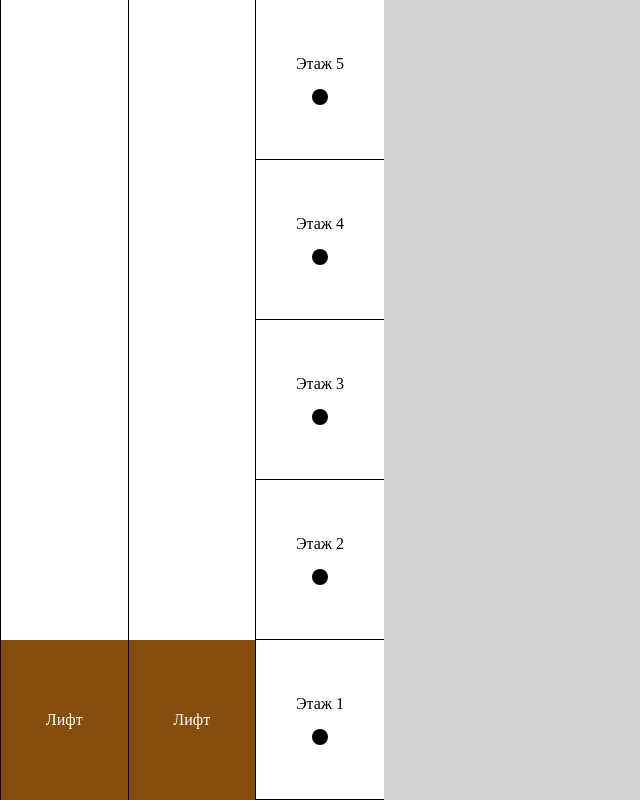
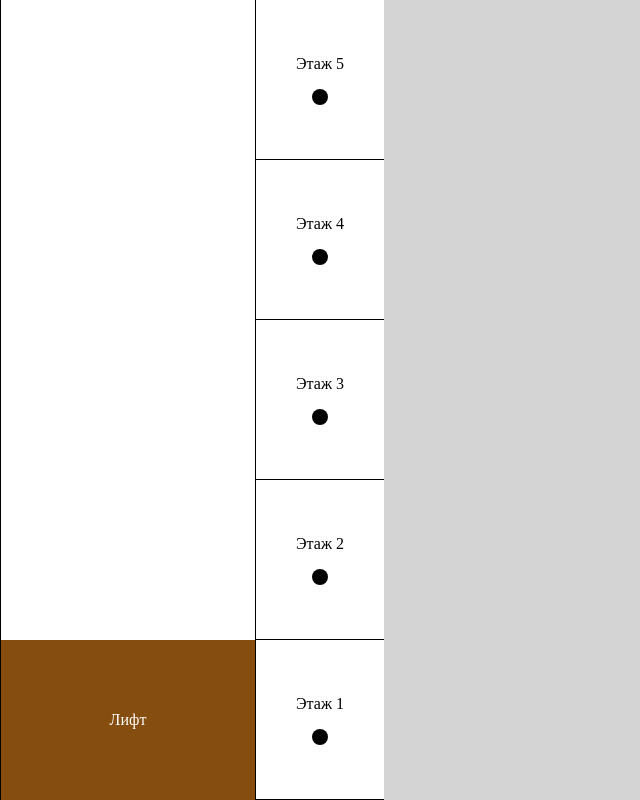
Before and after one commit to AleksandrSmirnov92/elevatorTestProjectVue, a Vue app: page / in a window 1280 px wide. Shown: the whole page, without its empty margins (0-640 px from the left). Built offline with nearby package versions, Linux system fonts and the light colour scheme.

Commit message:
I refactored, moved all the logic to a separate file, added an elevator class and code readability protection.

```diff
--- a/src/components/Elevator/Elevator.vue
+++ b/src/components/Elevator/Elevator.vue
@@ -16,10 +16,9 @@
 import { toRefs, watch, ref } from "vue";
 const heightElevator = ref(null);
 const props = defineProps({
-  tasks: Number,
   floorPosition: Number,
 });
-const { tasks, floorPosition } = toRefs(props);
+const { floorPosition } = toRefs(props);
 const translateY = ref(0);
 const timeMove = ref(1);
 let initialSeconds = 1;
@@ -59,42 +58,6 @@ const animationElevator = (newFloorPosition) => {
 watch(floorPosition, (newFloorPosition) => {
   animationElevator(newFloorPosition);
 });
-
-// const handleMove = (newTasks) => {
-//   if (initialSeconds < tasks.value) {
-//     // console.log("Время анимации вверх", tasks.value - initialSeconds);
-//     translateY.value = -heightElevator.value.clientHeight * (newTasks - 1);
-//     timeMove.value = tasks.value - initialSeconds;
-//     setTimeout(() => {
-//       const stop = setInterval(() => {
-//         toggleClass.value = !toggleClass.value;
-//       }, 500);
-//       setTimeout(() => {
-//         clearInterval(stop);
-//         toggleClass.value = false;
-//       }, 3000);
-//     }, 1000 * timeMove.value);
-//     initialSeconds = tasks.value;
-//   }
-//   if (initialSeconds > tasks.value) {
-//     // console.log("Время анимации вниз", initialSeconds - tasks.value);
-//     translateY.value = -heightElevator.value.clientHeight * (newTasks - 1);
-//     timeMove.value = initialSeconds - tasks.value;
-//     setTimeout(() => {
-//       const stop = setInterval(() => {
-//         toggleClass.value = !toggleClass.value;
-//       }, 500);
-//       setTimeout(() => {
-//         toggleClass.value = false;
-//         clearInterval(stop);
-//       }, 3000);
-//     }, 1000 * timeMove.value);
-//     initialSeconds = tasks.value;
-//   }
-// };
-// watch(tasks, (newTasks) => {
-//   handleMove(newTasks);
-// });
 </script>
 
 <style lang="css" scoped>
--- a/src/components/Shaft/Shaft.vue
+++ b/src/components/Shaft/Shaft.vue
@@ -1,6 +1,6 @@
 <template>
   <div class="shaft">
-    <Elevator :tasks="tasks" :floorPosition="floorPosition" />
+    <Elevator :floorPosition="floorPosition" />
   </div>
 </template>
 
@@ -8,7 +8,6 @@
 import Elevator from "../Elevator/Elevator.vue";
 import { toRefs, toRef } from "vue";
 const props = defineProps({
-  tasks: { type: Number },
   floorPosition: { type: Number },
 });
 const { tasks, currentFloor } = toRefs(props);
--- /dev/null
+++ b/src/helpers/createElevator.ts
@@ -0,0 +1,54 @@
+export const callQueue: number[] = [];
+export class Elevator {
+  id: number;
+  floorPosition: number;
+  active: boolean;
+  initialSeconds: number;
+  timeMove: number;
+  currentTimer: any;
+  constructor(id: number) {
+    this.id = id;
+    this.floorPosition = 1;
+    this.active = false;
+    this.initialSeconds = 1;
+    this.timeMove = 1;
+    this.currentTimer = null;
+  }
+  activated(floorNumber?: number | null) {
+    this.active = true;
+    if (this.currentTimer) {
+      return;
+    }
+    const task = callQueue.shift();
+    if (task == null) {
+      this.active = false;
+      return;
+    }
+    this.floorPosition = floorNumber ? floorNumber : task;
+    this.timeMove = elevatorMotionHandler(
+      task,
+      this.initialSeconds,
+      this.timeMove
+    );
+    this.initialSeconds = task;
+    this.currentTimer = setTimeout(() => {
+      this.currentTimer = null;
+      this.activated();
+      console.log("Анимация прошла", task);
+    }, 1000 * (this.timeMove + 3));
+  }
+}
+function elevatorMotionHandler(
+  currentSeconds: number,
+  initialSeconds: number,
+  timeMove: number
+) {
+  if (initialSeconds < currentSeconds) {
+    timeMove = currentSeconds - initialSeconds;
+  }
+  if (initialSeconds > currentSeconds) {
+    timeMove = initialSeconds - currentSeconds;
+  }
+
+  return timeMove;
+}
--- a/src/views/Building.vue
+++ b/src/views/Building.vue
@@ -4,7 +4,6 @@
       <div class="building__shaft">
         <Shaft
           v-for="item in buildingInfo.shaftCount.slice().reverse()"
-          :tasks="tasks"
           :floorPosition="item.floorPosition"
           :key="item.id"
         />
@@ -23,104 +22,90 @@
 <script lang="ts" setup>
 import Floor from "../components/Floor/Floor.vue";
 import Shaft from "../components/Shaft/Shaft.vue";
-import { currentElevator } from "../helpers/currentElevator";
+import { callQueue, Elevator } from "../helpers/createElevator";
 import { ref } from "vue";
 const buildingInfo = ref({
   shaftCount: [
-    {
-      id: 1,
-      floorPosition: 1,
-
-      active: false,
-      initialSeconds: 1,
-      activated(currentTimer: number | null, floorNumber: number) {
-        this.active = true;
-        if (currentTimer) {
-          return;
-        }
-        const task = callQueue.shift();
-        if (task == null) {
-          this.active = false;
-          return;
-        }
-
-        this.floorPosition = floorNumber ? floorNumber : task;
-        elevatorMotionHandler(task, this.initialSeconds);
-        // currentElevator(task, buildingInfo.value.shaftCount);
-        currentTimer = setTimeout(() => {
-          currentTimer = null;
-          this.activated(currentTimer);
-          console.log("Анимация прошла", task);
-        }, 1000 * (timeMove + 3));
-      },
-    },
-    {
-      id: 2,
-      floorPosition: 1,
-      active: false,
-      timeMove: 1,
-      initialSeconds: 1,
-      activated(currentTimer: number | null, floorNumber: number) {
-        this.active = true;
-
-        if (currentTimer) {
-          return;
-        }
-        const task = callQueue.shift();
-        if (task == null) {
-          this.active = false;
-          return;
-        }
-
-        this.floorPosition = floorNumber ? floorNumber : task;
-        elevatorMotionHandler(task, this.initialSeconds);
-        // currentElevator(task, buildingInfo.value.shaftCount); //проблема тут
-        currentTimer = setTimeout(() => {
-          currentTimer = null;
-          this.activated(currentTimer);
-          console.log("Анимация прошла", task);
-        }, 1000 * (timeMove + 3));
-      },
-    },
+    new Elevator(1),
+    // new Elevator(2),
+    // {
+    //   id: 1,
+    //   floorPosition: 1,
+    //   active: false,
+    //   initialSeconds: 1,
+    //   currentTimer: null,
+    //   timeMove: 1,
+    //   activated(floorNumber: number) {
+    //     this.active = true;
+    //     if (this.currentTimer) {
+    //       return;
+    //     }
+    //     const task = callQueue?.shift();
+    //     if (task == null) {
+    //       this.active = false;
+    //       return;
+    //     }
+    //     this.floorPosition = floorNumber ? floorNumber : task;
+    //     this.timeMove = elevatorMotionHandler(
+    //       task,
+    //       this.initialSeconds,
+    //       this.timeMove
+    //     );
+    //     this.initialSeconds = task;
+    //     this.currentTimer = setTimeout(() => {
+    //       this.currentTimer = null;
+    //       this.activated();
+    //       console.log("Анимация прошла", task);
+    //     }, 1000 * (this.timeMove + 3));
+    //   },
+    // },
+    // {
+    //   id: 2,
+    //   floorPosition: 1,
+    //   active: false,
+    //   initialSeconds: 1,
+    //   currentTimer: null,
+    //   timeMove: 1,
+    //   activated(floorNumber: number) {
+    //     this.active = true;
+    //     if (this.currentTimer) {
+    //       return;
+    //     }
+    //     const task = callQueue?.shift();
+    //     if (task == null) {
+    //       this.active = false;
+    //       return;
+    //     }
+    //     this.floorPosition = floorNumber ? floorNumber : task;
+    //     this.timeMove = elevatorMotionHandler(
+    //       task,
+    //       this.initialSeconds,
+    //       this.timeMove
+    //     );
+    //     this.initialSeconds = task;
+    //     this.currentTimer = setTimeout(() => {
+    //       this.currentTimer = null;
+    //       this.activated();
+    //       console.log("Анимация прошла", task);
+    //     }, 1000 * (this.timeMove + 3));
+    //   },
+    // },
   ],
   floorsCount: [1, 2, 3, 4, 5],
 });
-const callQueue: any = [];
-const tasks = ref(0);
-// let initialSeconds = 1;
-let timeMove = 1;
-let currentTimer: any = null;
-// let animateActive = true;
-
-const elevatorMotionHandler = (currentSeconds: number, initialSeconds) => {
-  if (initialSeconds < currentSeconds) {
-    timeMove = currentSeconds - initialSeconds;
-    initialSeconds = currentSeconds;
-  }
-  if (initialSeconds > currentSeconds) {
-    timeMove = initialSeconds - currentSeconds;
-    initialSeconds = currentSeconds;
-  }
-};
-// const taskQueueHandler = () => {
-//   animateActive = false;
-//   if (currentTimer) {
-//     return;
+// const callQueue: any = [];
+// const elevatorMotionHandler = (
+//   currentSeconds: number,
+//   initialSeconds: number,
+//   timeMove: number
+// ) => {
+//   if (initialSeconds < currentSeconds) {
+//     timeMove = currentSeconds - initialSeconds;
 //   }
-//   const task = callQueue.shift();
-//   if (task == null) {
-//     animateActive = true;
-//     return;
+//   if (initialSeconds > currentSeconds) {
+//     timeMove = initialSeconds - currentSeconds;
 //   }
-//   tasks.value = task;
-//   currentElevator(task, buildingInfo.value.shaftCount);
-//   elevatorMotionHandler(task);
-
-//   currentTimer = setTimeout(() => {
-//     currentTimer = null;
-//     taskQueueHandler();
-//     console.log("Анимация прошла", task);
-//   }, 1000 * (timeMove + 3));
+//   return timeMove;
 // };
 
 const clickFloor = (floorNumber: number) => {
@@ -136,23 +121,14 @@ const clickFloor = (floorNumber: number) => {
           closestDifference = difference;
         }
       }
-      console.log(closestElement, arr);
       return closestElement;
     }
 
     findClosestInactiveElement(
       buildingInfo.value.shaftCount,
       floorNumber
-    ).activated(currentTimer, floorNumber);
-
-    // buildingInfo.value.shaftCount
-    //   .find((item) => item.active === false)
-    //   ?.activated(currentTimer, floorNumber);
+    ).activated(floorNumber);
   }
-  // if (animateActive) {
-  //   elevatorMotionHandler(floorNumber);
-  //   taskQueueHandler();
-  // }
 };
 </script>
 
```
Also changed, not shown: src/helpers/currentElevator.ts (deleted, +0 -21 lines), src/helpers/intervalAnimation.ts (deleted, +0 -12 lines).
